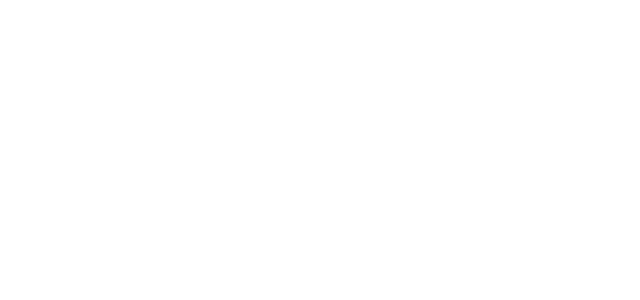
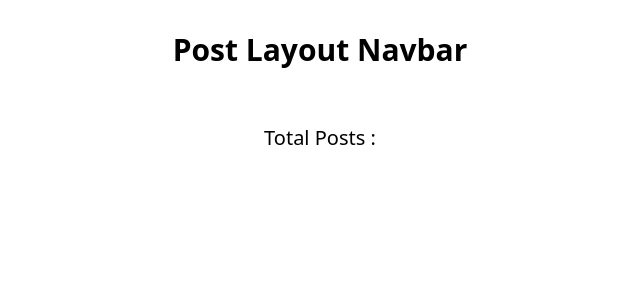
Before and after one commit to tonmoy3673/prime-react, a React app: page /postLayout in a window 1280 px wide. Before the commit this address had no page. Shown: the top 300 px of the page, without its empty margins (320-960 px from the left). Built offline with nearby package versions, Linux system fonts and the light colour scheme; the HTML template or start-up script is replaced by a standard one.

Commit message:
:bulb: create posts layout and post hook

```diff
--- /dev/null
+++ b/src/components/Layouts/PostLayout.jsx
@@ -0,0 +1,15 @@
+import React from 'react'
+import { Outlet } from 'react-router'
+
+export const PostLayout = () => {
+  return (
+    <div className='max-w-screen-xl mx-auto'>
+        <div className='py-8 text-3xl text-center font-semibold mb-3'>
+            <h2>Post Layout Navbar</h2>
+        </div>
+       <div>
+       <Outlet/>
+       </div>
+    </div>
+  )
+}
--- /dev/null
+++ b/src/components/Pages/Posts.jsx
@@ -0,0 +1,14 @@
+import React from 'react';
+const Posts =()=>{
+
+
+    return(
+        <div>
+            <div>
+            <h2 className='text-center py-3 mb-4 text-xl'>Total Posts : </h2>
+            </div>
+        </div>
+    )
+};
+
+export default Posts;
--- /dev/null
+++ b/src/components/hooks/DataFetch.jsx
@@ -0,0 +1,38 @@
+import React, { useEffect, useState } from 'react'
+
+export const DataFetch = (url) => {
+  const [data,setData] = useState([]);
+  const [error,setError] = useState(null);
+  const [loading,setLoading]=useState(true);
+
+  useEffect(()=>{
+    const fetchData =async()=>{
+        setLoading(true)
+        const res = await fetch(url);
+        try{
+            if (!res.ok) {
+                setLoading(false)
+                throw new Error ('Data Not Loaded')
+
+            }
+            else{
+                const data = await res.json()
+                setLoading(false)
+                return setData(data);
+
+            }
+        }
+        catch(error){
+            setError(error);
+            setLoading(false)
+       }
+
+  }
+
+  fetchData();
+
+  },[url])
+
+  return {data,loading,error}
+
+}
--- a/src/main.jsx
+++ b/src/main.jsx
@@ -11,6 +11,8 @@
 // import 'primeicons/primeicons.css'; // PrimeIcons for icons
 import { PrimeReactProvider } from "primereact/api";
 import UserDetails from "./components/Pages/UserDetails";
+import { PostLayout } from "./components/Layouts/PostLayout";
+import Posts from "./components/Pages/Posts";
 
 
 const root = document.getElementById("root");
@@ -25,6 +27,10 @@
     <Route path="about" element={<About/>}/>
     <Route path="contact" element={<Contact/>}/>
     </Route>
+    {/* ========== post layout ======= */}
+    <Route path="postLayout" element={<PostLayout/>}>
+      <Route index element={<Posts/>}/>
+    </Route>
   </Routes>
   </BrowserRouter>
   </PrimeReactProvider>
```
